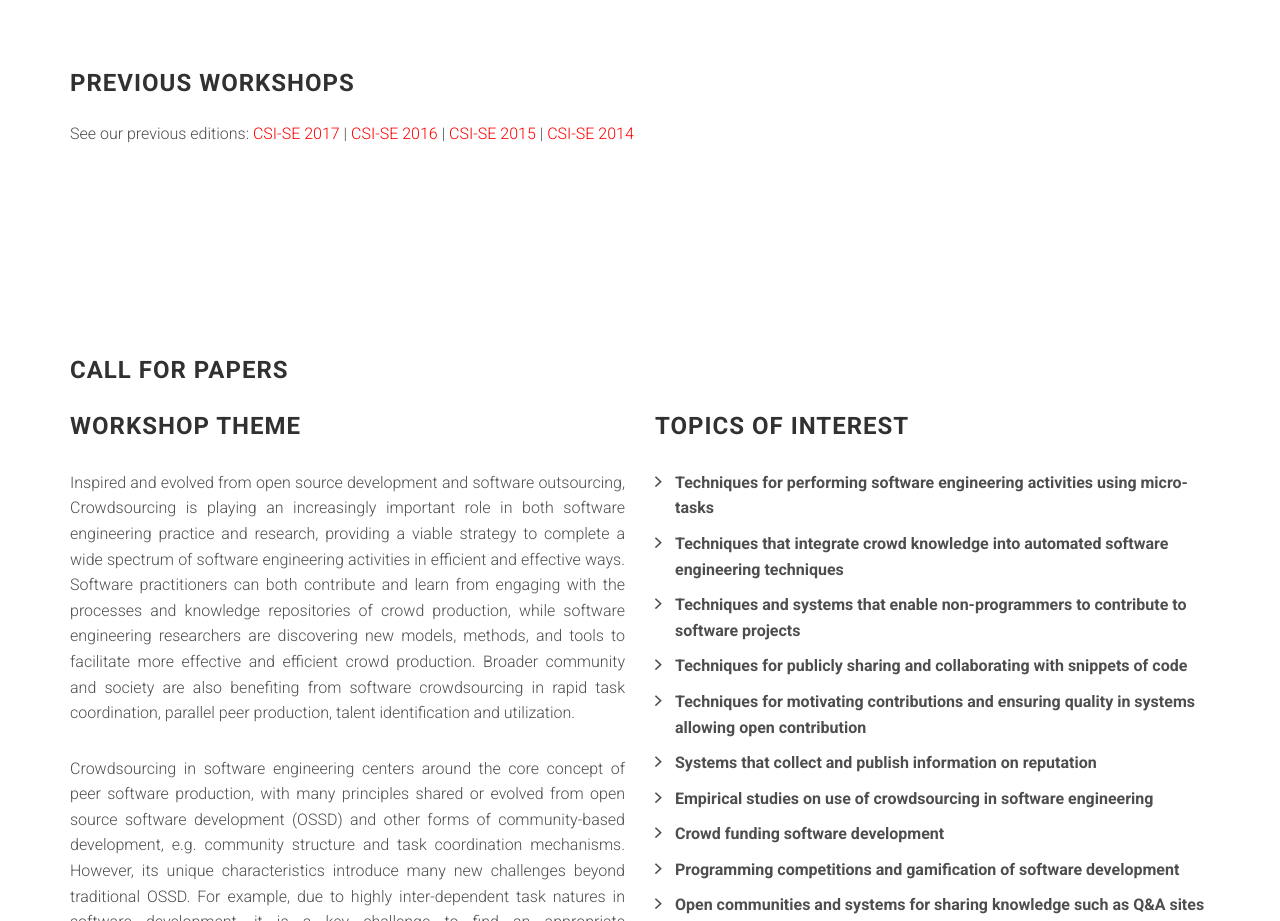
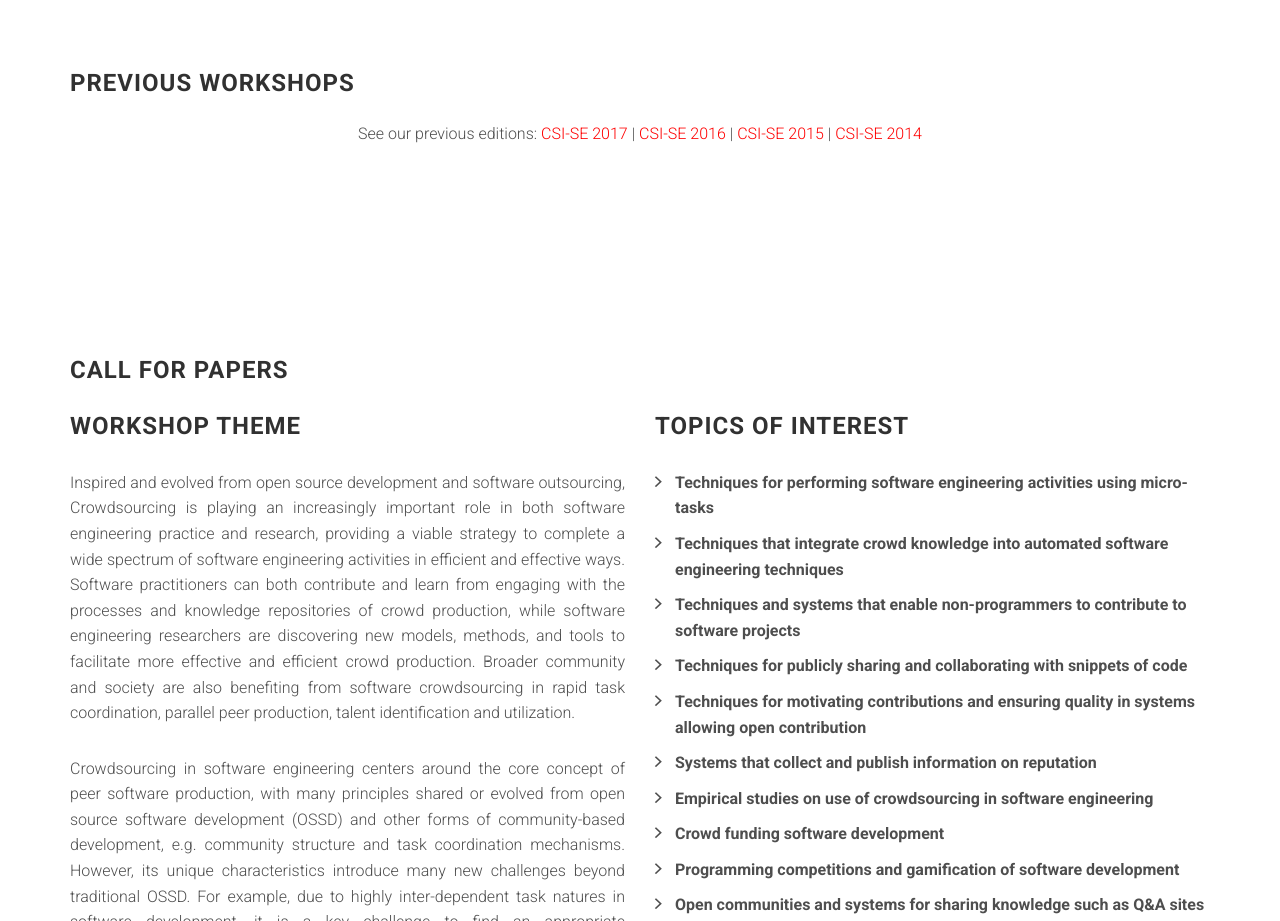
Before and after one commit to csise2018/csise2018.github.io, a website: page index.html in a window 1280 px wide. Shown: the part 820-1741 px from the top of the page. Drawn offline with Linux system fonts and the light colour scheme; files whose address does not match are found by name.

Commit message:
Update index.html

```diff
--- a/index.html
+++ b/index.html
@@ -79,7 +79,7 @@
 
                     <h3 class="section-title multiple-title">Previous Workshops</h3>
 
-                    <p align="justify">See our previous editions: <a href="https://csise2017.github.io/" target="_blank">CSI-SE 2017</a> | <a href="https://sites.google.com/site/2016csise/" target="_blank">CSI-SE 2016</a> | <a href="https://sites.google.com/site/csise2015/" target="_blank">CSI-SE 2015</a> | <a href="http://www.lta.disco.unimib.it/csi-se/" target="_blank">CSI-SE 2014</a></p>
+                    <p align="center">See our previous editions: <a href="https://csise2017.github.io/" target="_blank">CSI-SE 2017</a> | <a href="https://sites.google.com/site/2016csise/" target="_blank">CSI-SE 2016</a> | <a href="https://sites.google.com/site/csise2015/" target="_blank">CSI-SE 2015</a> | <a href="http://www.lta.disco.unimib.it/csi-se/" target="_blank">CSI-SE 2014</a></p>
 
                 </div><!-- /.col-sm-6 -->
             </div><!-- /.row -->
```
